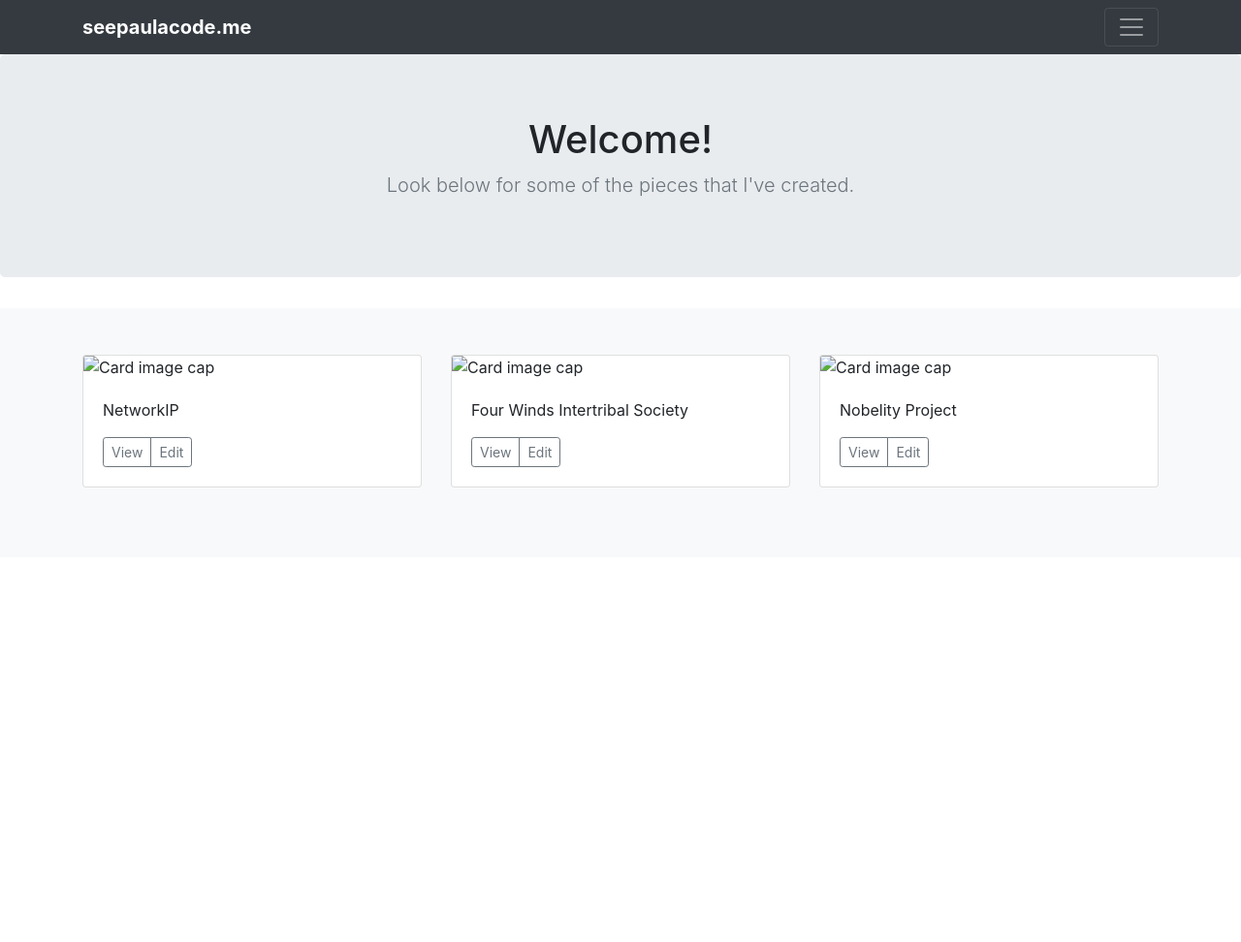
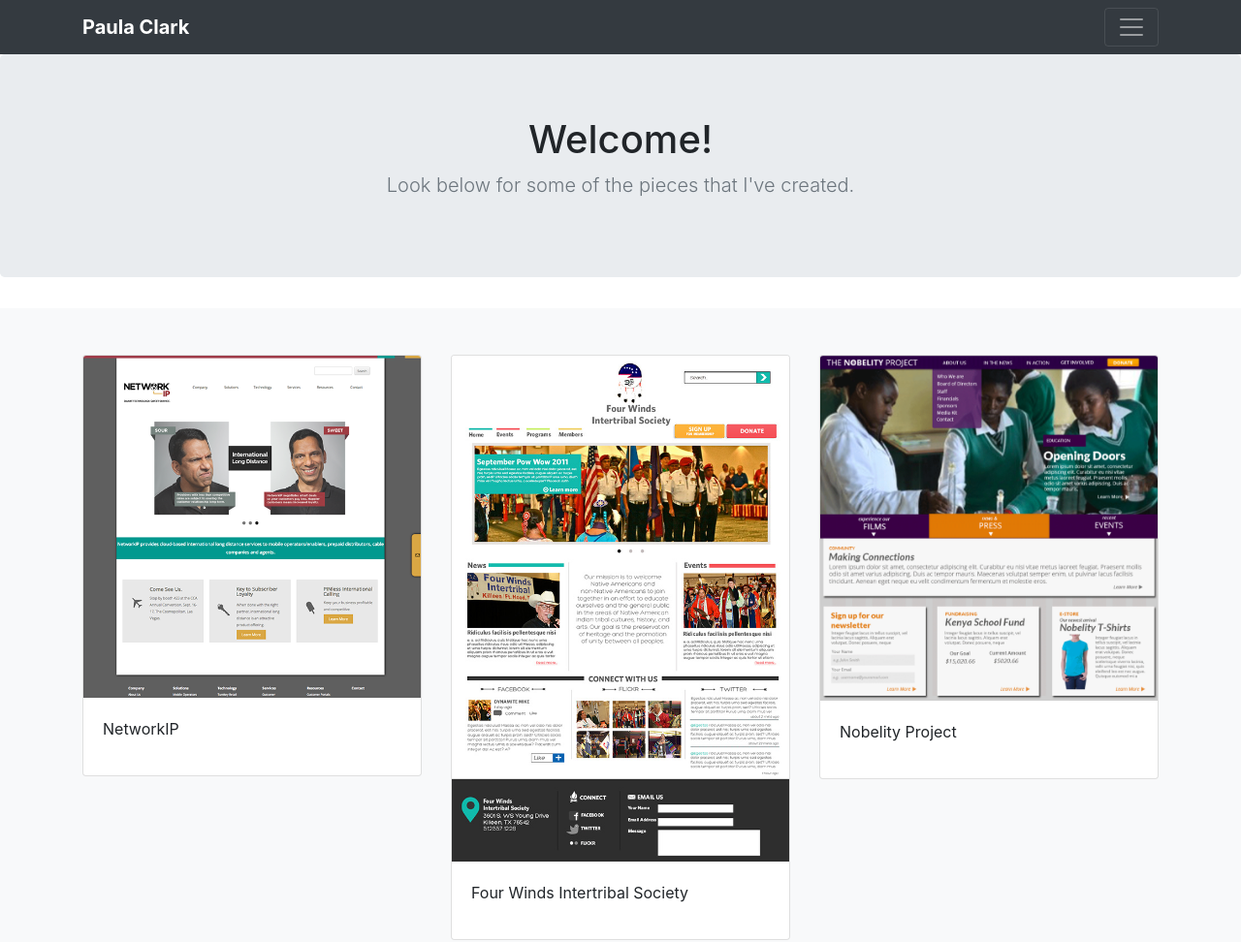
Before and after one commit to thedoodlebakery/folio-markup, a plain HTML site: page index.html in a window 1280 px wide. Shown: the whole page at 97% size. Before the commit the page ends 800 px from the top, so only its background shows below. Drawn offline with nearby package versions, Linux system fonts and the light colour scheme; files that its build step writes are made by us from their sources.

Commit message:
Updating HTML and assets images files.

```diff
--- a/index.html
+++ b/index.html
@@ -1,4 +1,3 @@
-
 <!doctype html>
 <html lang="en">
   <head>
@@ -14,7 +13,7 @@
     <link rel="stylesheet" href="https://maxcdn.bootstrapcdn.com/bootstrap/4.0.0/css/bootstrap.min.css" integrity="sha384-Gn5384xqQ1aoWXA+058RXPxPg6fy4IWvTNh0E263XmFcJlSAwiGgFAW/dAiS6JXm" crossorigin="anonymous">
 
     <!-- Custom styles for this template -->
-    <link href="main.css" rel="stylesheet">
+    <link href="assets/css/main.css" rel="stylesheet">
   </head>
 
   <body>
@@ -42,7 +41,7 @@
         <div class="container d-flex justify-content-between">
           <a href="#" class="navbar-brand d-flex align-items-center">
             <!-- <svg xmlns="http://www.w3.org/2000/svg" width="20" height="20" viewBox="0 0 24 24" fill="none" stroke="currentColor" stroke-width="2" stroke-linecap="round" stroke-linejoin="round" class="mr-2"><path d="M23 19a2 2 0 0 1-2 2H3a2 2 0 0 1-2-2V8a2 2 0 0 1 2-2h4l2-3h6l2 3h4a2 2 0 0 1 2 2z"></path><circle cx="12" cy="13" r="4"></circle></svg> -->
-            <strong>seepaulacode.me</strong>
+            <strong>Paula Clark</strong>
           </a>
           <button class="navbar-toggler" type="button" data-toggle="collapse" data-target="#navbarHeader" aria-controls="navbarHeader" aria-expanded="false" aria-label="Toggle navigation">
             <span class="navbar-toggler-icon"></span>
@@ -70,14 +69,14 @@
           <div class="row">
             <div class="col-md-4">
               <div class="card mb-4 box-shadow">
-                <img class="card-img-top" data-src="holder.js/100px225?theme=thumb&bg=55595c&fg=eceeef&text=Thumbnail" alt="Card image cap">
+                <img class="card-img-top" data-src="" src="assets/images/networkip-portfolio.png" alt="NetworkIP">
                 <div class="card-body">
                   <p class="card-text">NetworkIP</p>
                   <div class="d-flex justify-content-between align-items-center">
-                    <div class="btn-group">
+                    <!-- <div class="btn-group">
                       <button type="button" class="btn btn-sm btn-outline-secondary">View</button>
                       <button type="button" class="btn btn-sm btn-outline-secondary">Edit</button>
-                    </div>
+                    </div> -->
                     <!-- <small class="text-muted">9 mins</small> -->
                   </div>
                 </div>
@@ -86,14 +85,14 @@
 
             <div class="col-md-4">
               <div class="card mb-4 box-shadow">
-                <img class="card-img-top" data-src="holder.js/100px225?theme=thumb&bg=55595c&fg=eceeef&text=Thumbnail" alt="Card image cap">
+                <img class="card-img-top" data-src="" src="assets/images/fourwinds-layout.jpg" alt="Four Winds Intertribal Society">
                 <div class="card-body">
                   <p class="card-text">Four Winds Intertribal Society</p><!--Try to expand on this description more in the future. -->
                   <div class="d-flex justify-content-between align-items-center">
-                    <div class="btn-group">
+                    <!-- <div class="btn-group">
                       <button type="button" class="btn btn-sm btn-outline-secondary">View</button>
                       <button type="button" class="btn btn-sm btn-outline-secondary">Edit</button>
-                    </div>
+                    </div> -->
                     <!-- <small class="text-muted">9 mins</small> -->
                   </div>
                 </div>
@@ -102,14 +101,14 @@
 
             <div class="col-md-4">
               <div class="card mb-4 box-shadow">
-                <img class="card-img-top" data-src="holder.js/100px225?theme=thumb&bg=55595c&fg=eceeef&text=Thumbnail" alt="Card image cap">
+                <img class="card-img-top" data-src="" src="assets/images/nobelity-project-thumb.png" alt="Nobelity Project">
                 <div class="card-body">
                   <p class="card-text">Nobelity Project</p>
                   <div class="d-flex justify-content-between align-items-center">
-                    <div class="btn-group">
+                    <!-- <div class="btn-group">
                       <button type="button" class="btn btn-sm btn-outline-secondary">View</button>
                       <button type="button" class="btn btn-sm btn-outline-secondary">Edit</button>
-                    </div>
+                    </div> -->
                     <!-- <small class="text-muted">9 mins</small> -->
                   </div>
                 </div>
```
Also changed, not shown: assets/images/fourwinds-layout.jpg (added), assets/images/networkip-portfolio.png (added), assets/images/nobelity-project-thumb.png (added).
